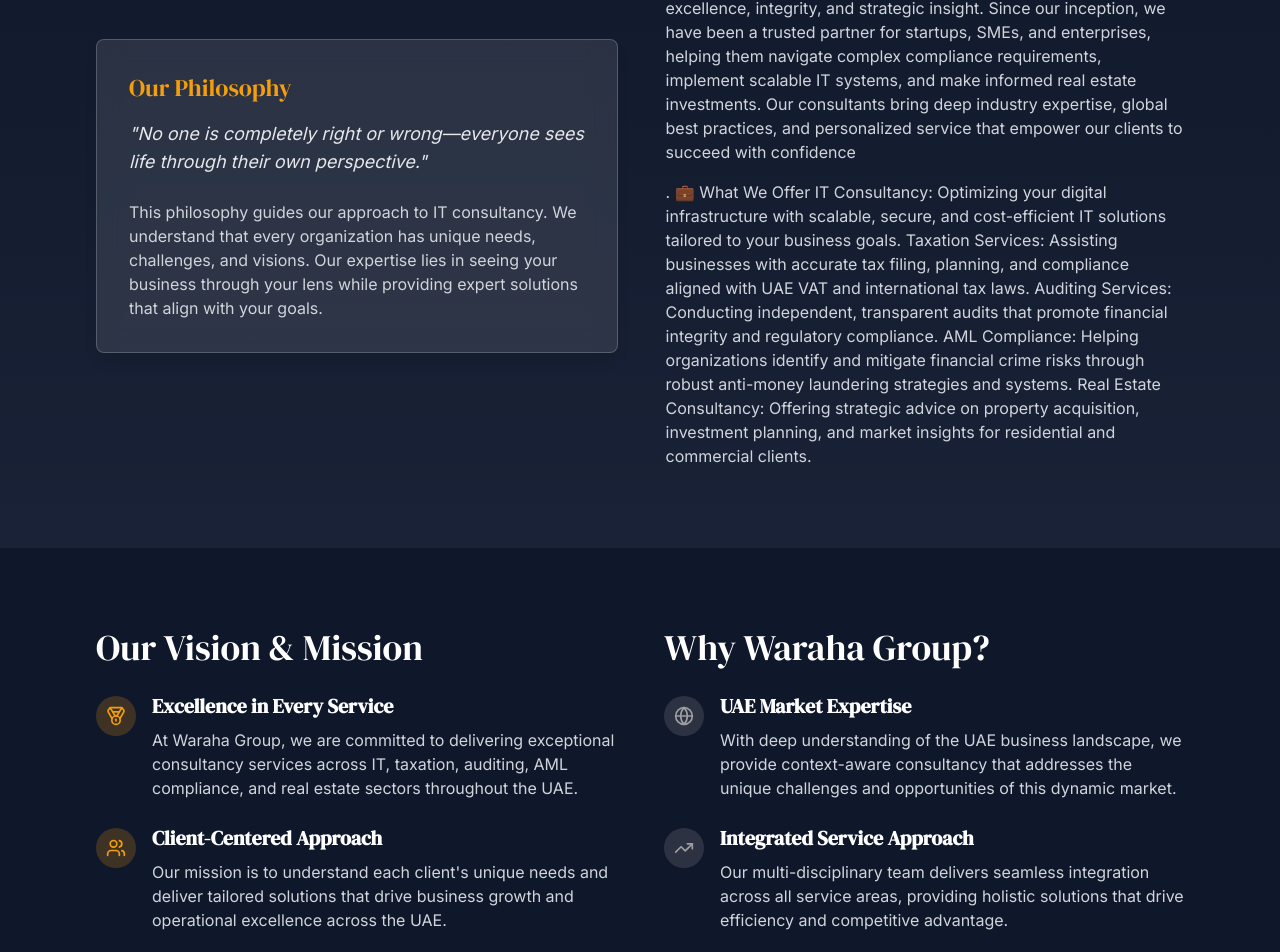
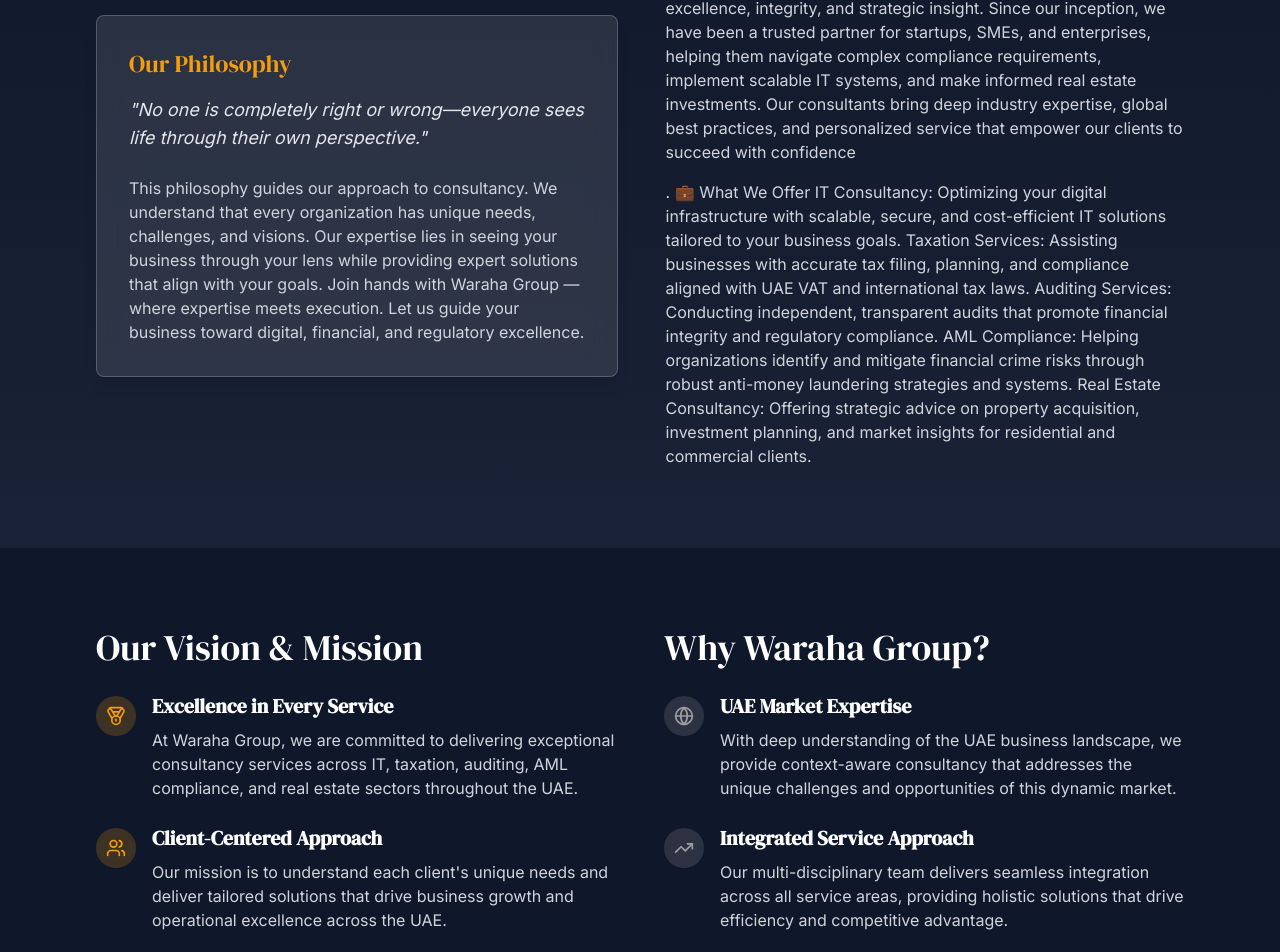
Before and after one commit to MeditoMagnus/waraha-digital-frontier, a React (Vite) app: page / in a window 1280 px wide. Shown: the part 1036-1988 px from the top of the page. Built offline with nearby package versions, Linux system fonts and the light colour scheme.

Commit message:
Update AboutSection.tsx

```diff
--- a/src/components/AboutSection.tsx
+++ b/src/components/AboutSection.tsx
@@ -36,10 +36,12 @@ const AboutSection: React.FC = () => {
               "No one is completely right or wrong—everyone sees life through their own perspective."
             </p>
             <p className="text-gray-300">
-              This philosophy guides our approach to IT consultancy. We understand that every
+              This philosophy guides our approach to consultancy. We understand that every
               organization has unique needs, challenges, and visions. Our expertise lies in
               seeing your business through your lens while providing expert solutions that
               align with your goals.
+              Join hands with Waraha Group — where expertise meets execution.
+Let us guide your business toward digital, financial, and regulatory excellence.
             </p>
           </div>
 
```
